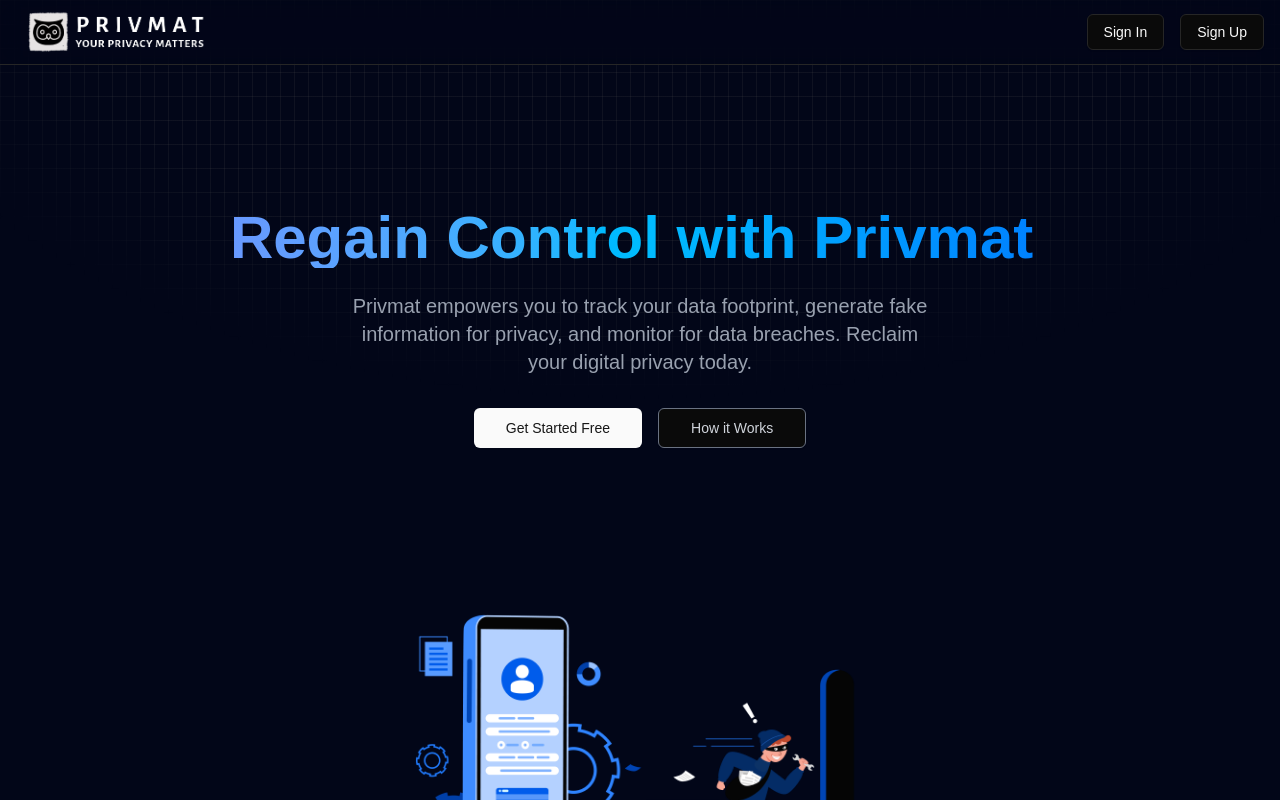
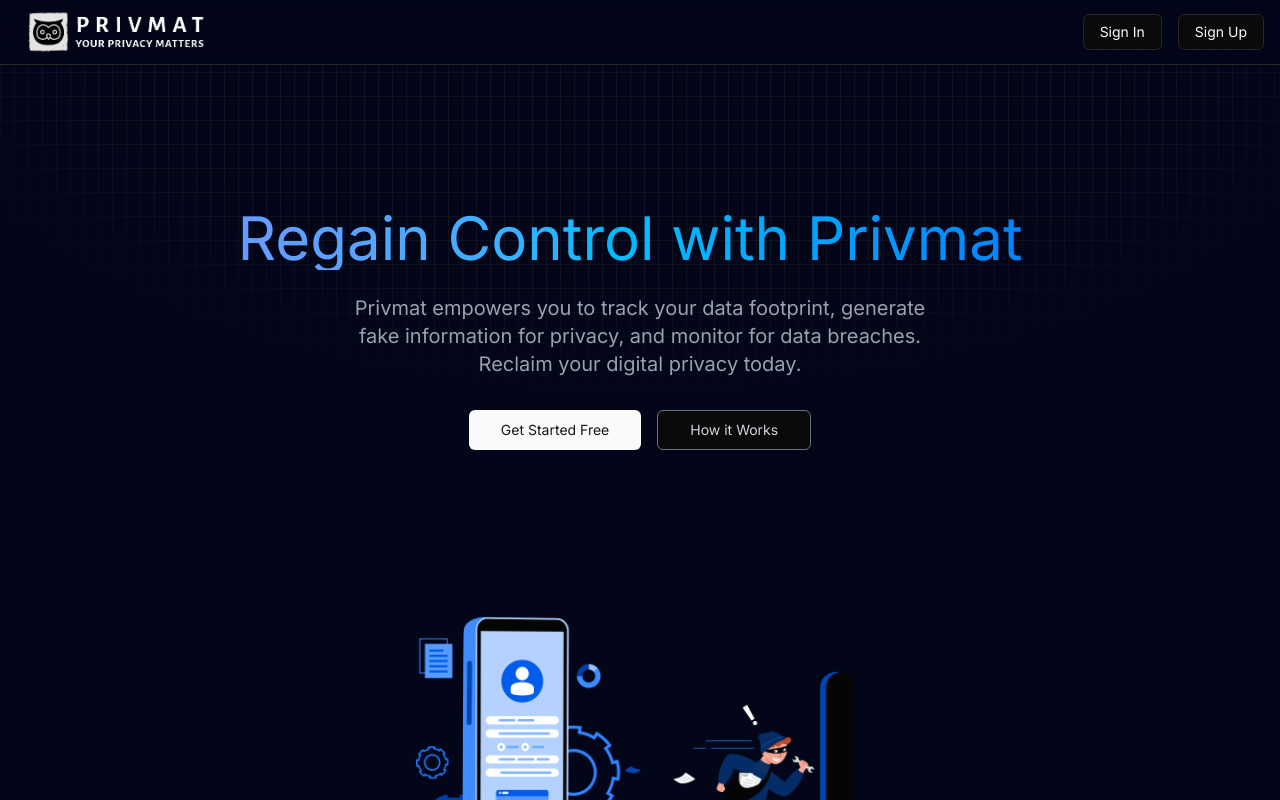
Before and after one commit to Yashraj8959/privmat, a Next.js app: page / in a window 1280 px wide. Shown: the top 800 px of the page. Built offline with nearby package versions, Linux system fonts and the light colour scheme; no server answers.

Commit message:
Refactor font imports and apply custom fonts for improved typography consistency

```diff
--- a/app/globals.css
+++ b/app/globals.css
@@ -1,10 +1,20 @@
 @import "tailwindcss";
 
 
-body {
+/* body {
   font-family: Arial, Helvetica, sans-serif;
+} */
+/* Apply Orbitron to all headings (h1, h2, h3, etc.) */
+h1, h2, h3, h4, h5, h6 {
+  font-family: var(--font-space-grotesk), sans-serif;
+  font-weight: 700; /* Adjust based on your needs */
 }
 
+/* Apply Inter to all body text (p, span, etc.) */
+p, span, div, a, li {
+  font-family: var(--font-inter), sans-serif;
+  font-weight: 400; /* Adjust based on your needs */
+}
 @theme {
   --color-muted:          hsl(0, 0%, 14.9%);
   --color-background:         hsl(0 0% 3.9%);
--- a/app/layout.js
+++ b/app/layout.js
@@ -1,4 +1,4 @@
-import { Geist, Geist_Mono } from "next/font/google";
+import { Inter, Orbitron, Space_Grotesk } from "next/font/google";
 import "./globals.css";
 import { ThemeProvider } from "@/components/theme-provider";
 import HeaderServer from "@/components/HeaderServer";
@@ -8,14 +8,21 @@
 import Footer from "@/components/Footer";
 
 
-const geistSans = Geist({
-  variable: "--font-geist-sans",
+const inter = Inter({
+  variable: "--font-inter",
   subsets: ["latin"],
+  weight: ["400", "600", "700"], // You can customize
 });
 
-const geistMono = Geist_Mono({
-  variable: "--font-geist-mono",
+const spaceGrotesk = Space_Grotesk({
+  variable: "--font-space-grotesk",
   subsets: ["latin"],
+  weight: ["400", "500", "600"], // You can customize
+});
+const orbitron = Orbitron({
+  variable: "--font-orbitron",
+  subsets: ["latin"],
+  weight: ["400", "700"], // You can customize
 });
 
 export const metadata = {
@@ -32,7 +39,7 @@
     >
     <html lang="en" suppressHydrationWarning>
       <body
-        className={`${geistSans.variable} ${geistMono.variable} antialiased bg-slate-950`}
+        className={` ${inter.variable} ${spaceGrotesk.variable} antialiased bg-slate-950`}
       >
         <ThemeProvider
             attribute="class"
```
